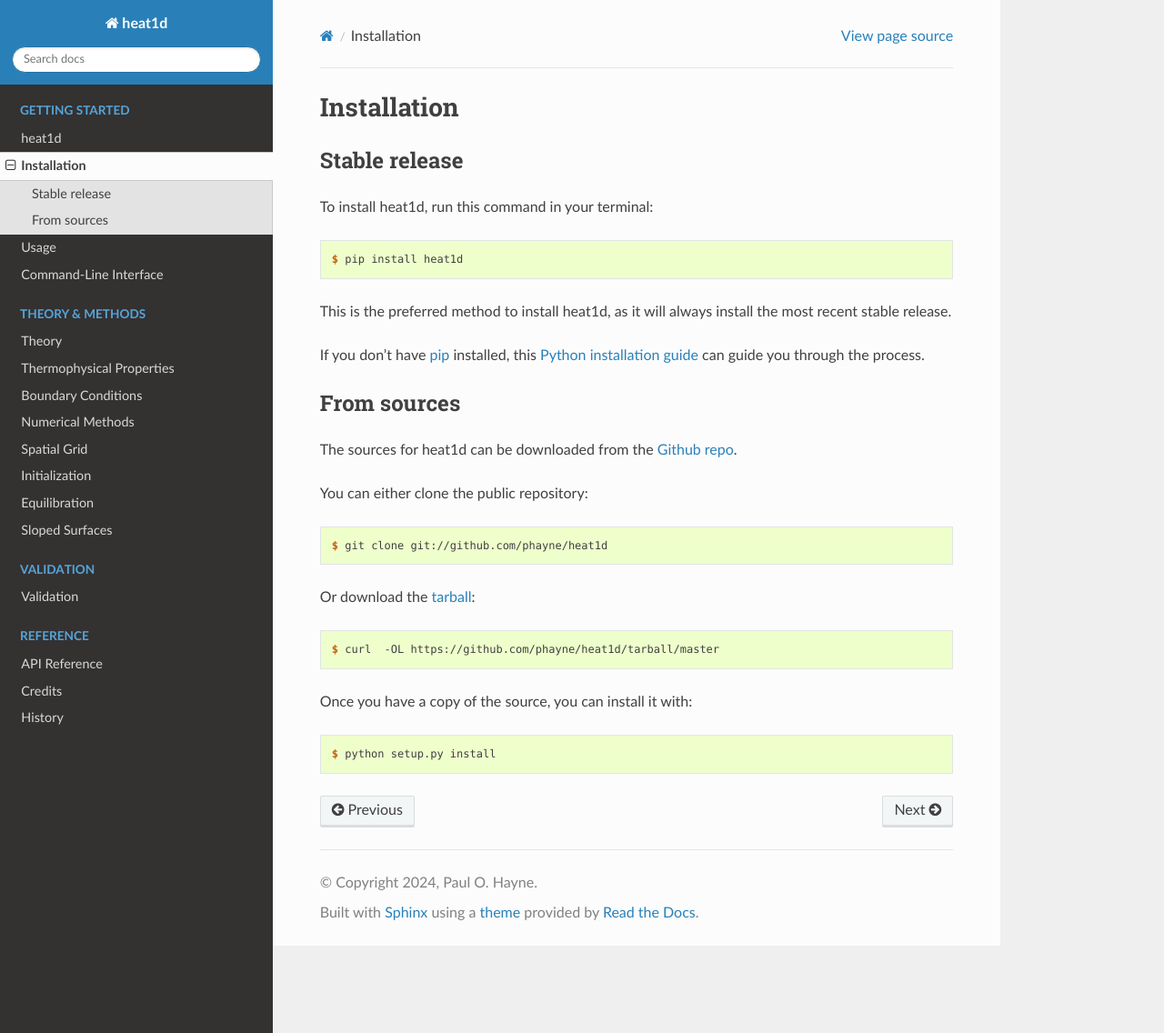
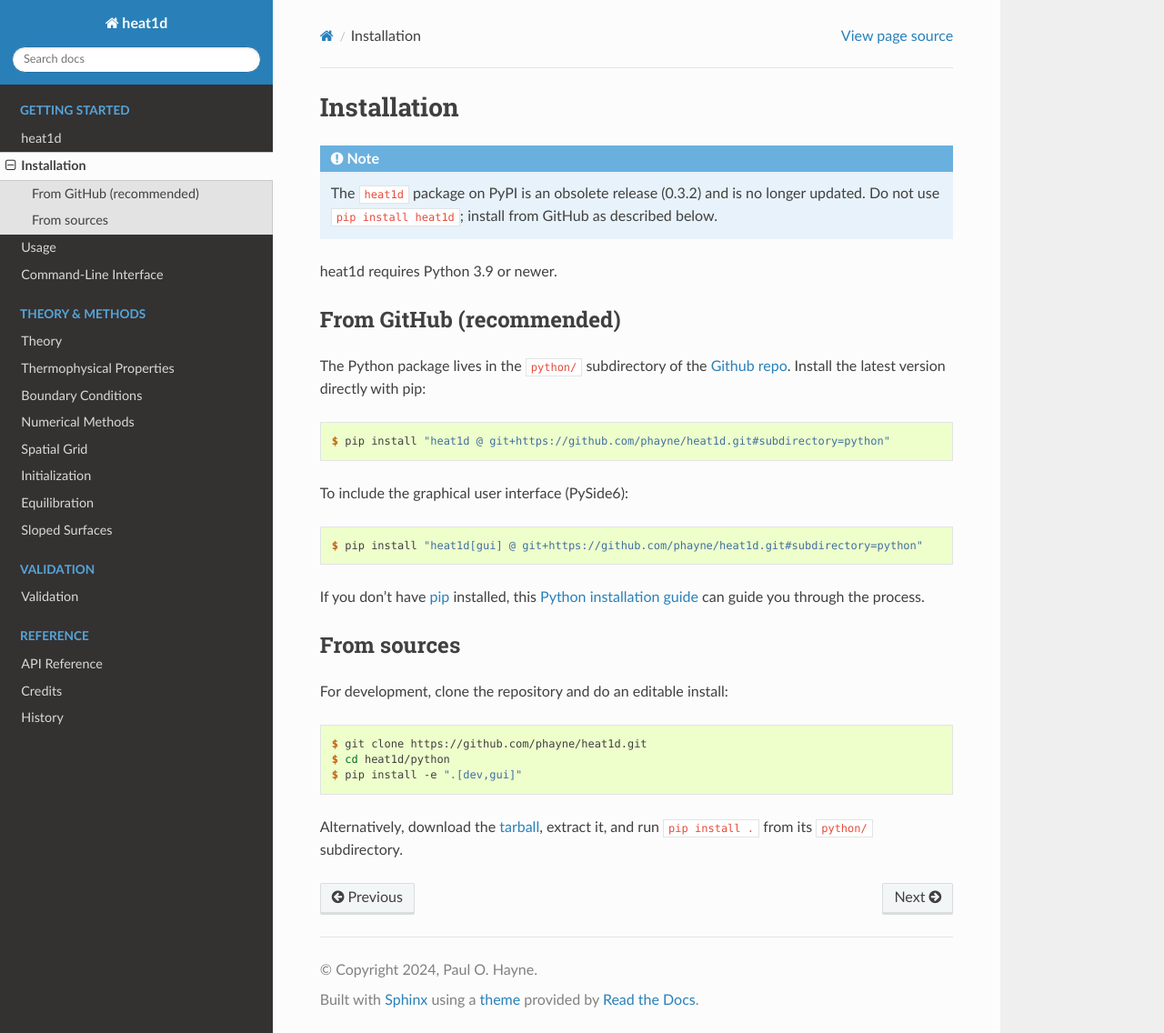
Before and after one commit to phayne/heat1d, a Sphinx documentation site: the page built from python/docs/installation.rst, in a window 1280 px wide and 1136 px high. Shown: the whole window at 91% size. Built offline with Sphinx 7.4.7 and the Read the Docs theme 3.1.0, drawn with Linux system fonts in a browser that asks for light colours; the version number could not be read and is left out.

Commit message:
Fix installation instructions: install from GitHub, not obsolete PyPI release
The heat1d package on PyPI is stuck at 0.3.2 and can no longer be updated.
Point all install docs to pip install from GitHub (python/ subdirectory),
add editable dev install instructions, fix the Python API example import,
and remove the stale PyPI and dead Travis CI badges.

```diff
--- a/python/docs/installation.rst
+++ b/python/docs/installation.rst
@@ -4,48 +4,51 @@
 Installation
 ============
 
+.. note::
 
-Stable release
---------------
+   The ``heat1d`` package on PyPI is an obsolete release (0.3.2) and is no
+   longer updated. Do not use ``pip install heat1d``; install from GitHub
+   as described below.
 
-To install heat1d, run this command in your terminal:
+heat1d requires Python 3.9 or newer.
+
+
+From GitHub (recommended)
+-------------------------
+
+The Python package lives in the ``python/`` subdirectory of the `Github repo`_.
+Install the latest version directly with pip:
 
 .. code-block:: console
 
-    $ pip install heat1d
+    $ pip install "heat1d @ git+https://github.com/phayne/heat1d.git#subdirectory=python"
 
-This is the preferred method to install heat1d, as it will always install the most recent stable release.
+To include the graphical user interface (PySide6):
+
+.. code-block:: console
+
+    $ pip install "heat1d[gui] @ git+https://github.com/phayne/heat1d.git#subdirectory=python"
 
 If you don't have `pip`_ installed, this `Python installation guide`_ can guide
 you through the process.
-
-.. _pip: https://pip.pypa.io
-.. _Python installation guide: http://docs.python-guide.org/en/latest/starting/installation/
 
 
 From sources
 ------------
 
-The sources for heat1d can be downloaded from the `Github repo`_.
-
-You can either clone the public repository:
+For development, clone the repository and do an editable install:
 
 .. code-block:: console
 
-    $ git clone git://github.com/phayne/heat1d
+    $ git clone https://github.com/phayne/heat1d.git
+    $ cd heat1d/python
+    $ pip install -e ".[dev,gui]"
 
-Or download the `tarball`_:
-
-.. code-block:: console
-
-    $ curl  -OL https://github.com/phayne/heat1d/tarball/master
-
-Once you have a copy of the source, you can install it with:
-
-.. code-block:: console
-
-    $ python setup.py install
+Alternatively, download the `tarball`_, extract it, and run
+``pip install .`` from its ``python/`` subdirectory.
 
 
+.. _pip: https://pip.pypa.io
+.. _Python installation guide: https://docs.python-guide.org/starting/installation/
 .. _Github repo: https://github.com/phayne/heat1d
 .. _tarball: https://github.com/phayne/heat1d/tarball/master
```
Also changed, not shown: README.md (+15 -7 lines), python/README.rst.
